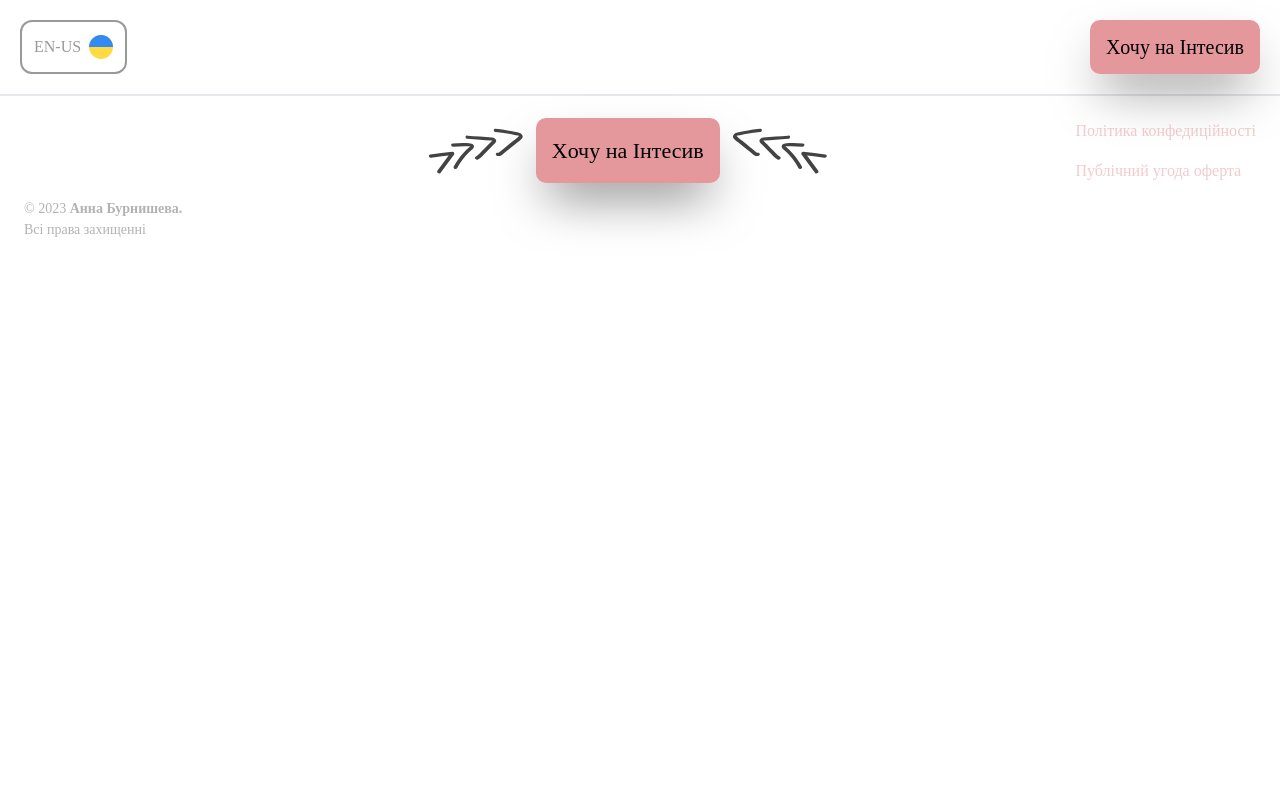
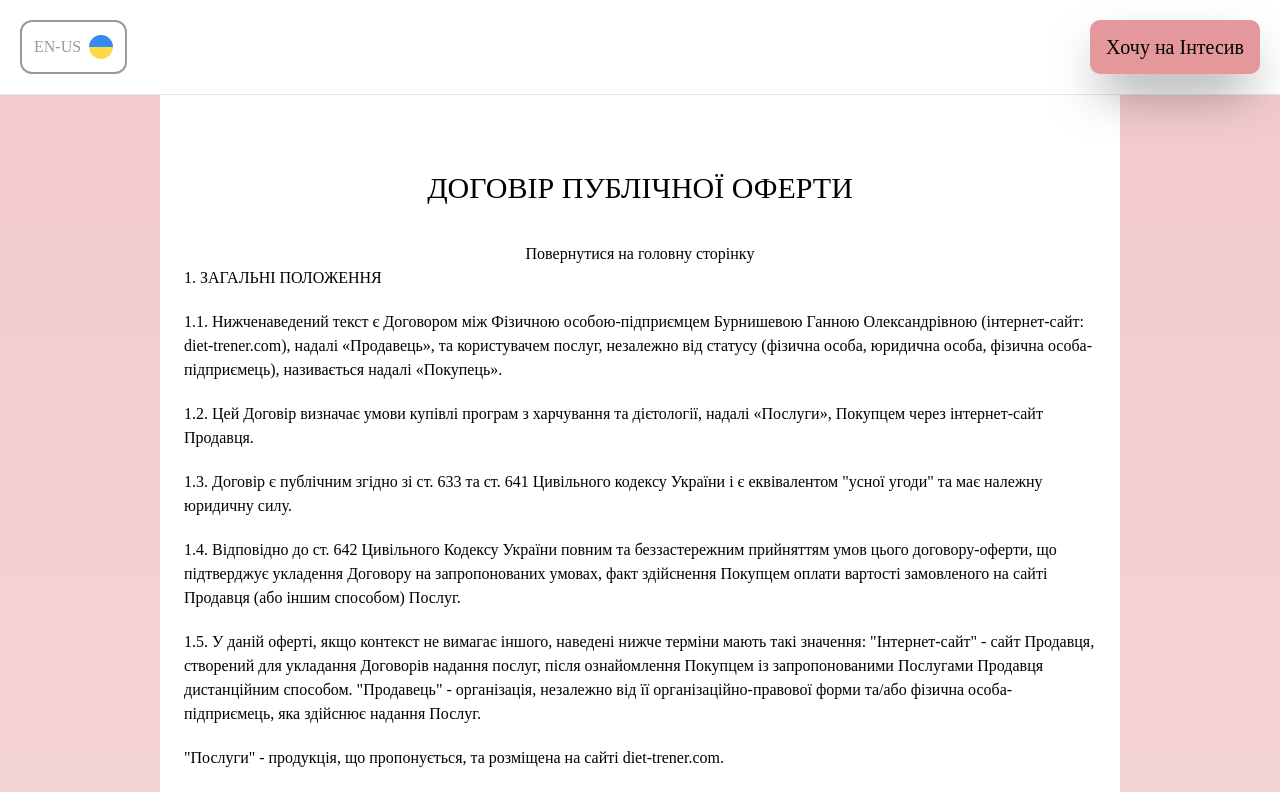
Before and after one commit to Artem91S/marafon, a React (Vite) app: page /offer-contract in a window 1280 px wide. Shown: the top 792 px of the page. Built offline with nearby package versions, Linux system fonts and the light colour scheme; some icons are missing; the HTML template or start-up script is replaced by a standard one; a web font is replaced by a local one.

Commit message:
add router,page home,offer

```diff
--- a/src/App.jsx
+++ b/src/App.jsx
@@ -16,7 +16,7 @@ function App() {
       <MainContainer>
         <Routes>
           <Route path="/" element={<HomePage />} />
-          <Route path="https://marafon-rosy.vercel.app/offer-contract" element={<OfferContract />} />
+          <Route path="/offer-contract" element={<OfferContract />} />
         </Routes>
       </MainContainer>
       {isBigScreen ? <FooterBigScreen /> : <Footer />}
--- a/src/components/Footer/FooterBigScreen.jsx
+++ b/src/components/Footer/FooterBigScreen.jsx
@@ -33,7 +33,7 @@ function FooterBigScreen() {
 
       <div className="flex flex-col gap-4">
         <p className=" text-btnColor/50 ">{t("description.PolisyConf")}</p>
-        <a href='https://marafon-rosy.vercel.app/offer-contract' target='_blank' className="text-btnColor/50 cursor-pointer ">{t("description.PublickOffert")}</a>
+        <a href='/offer-contract' target='_blank' className="text-btnColor/50 cursor-pointer ">{t("description.PublickOffert")}</a>
       </div>
       </div>
 
```
